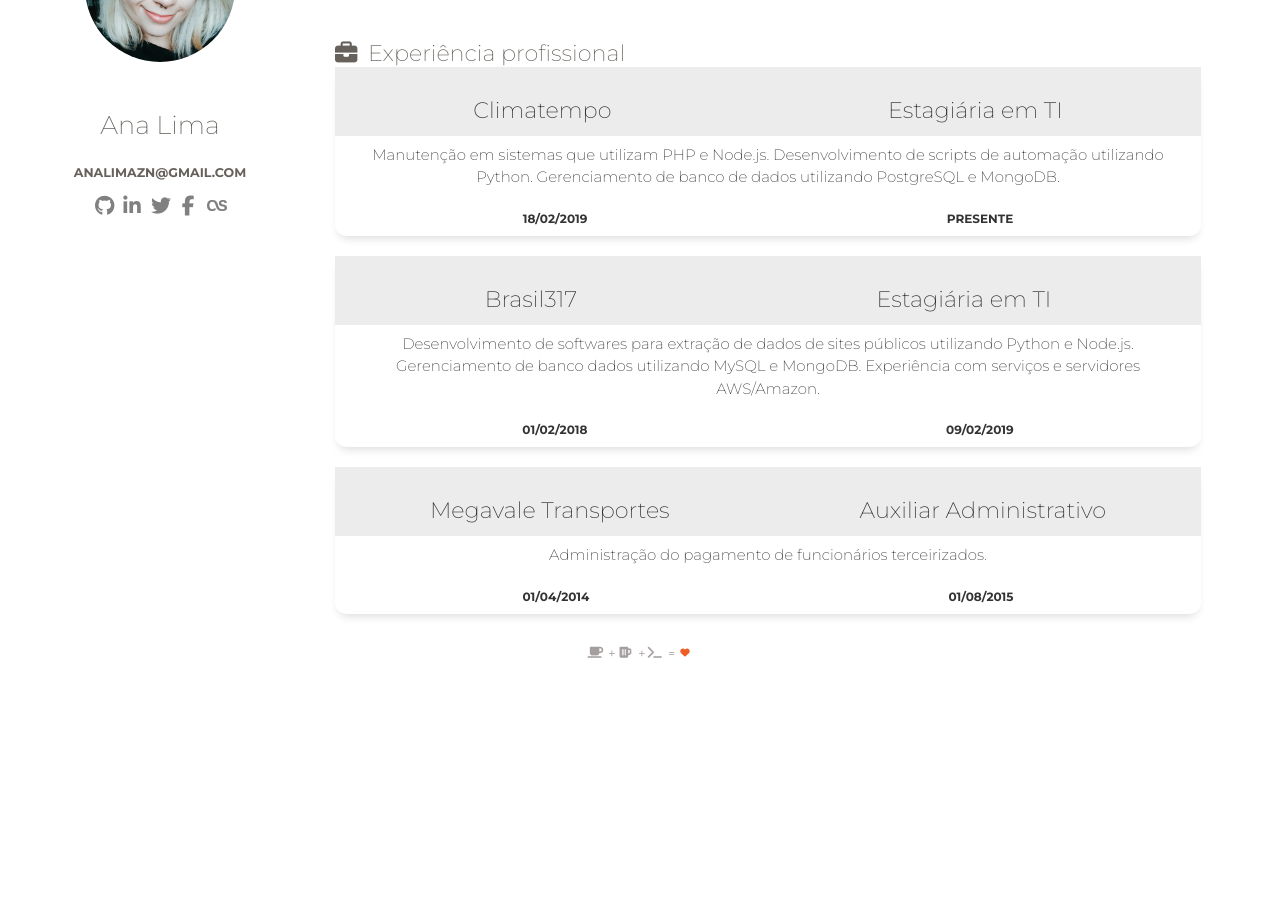
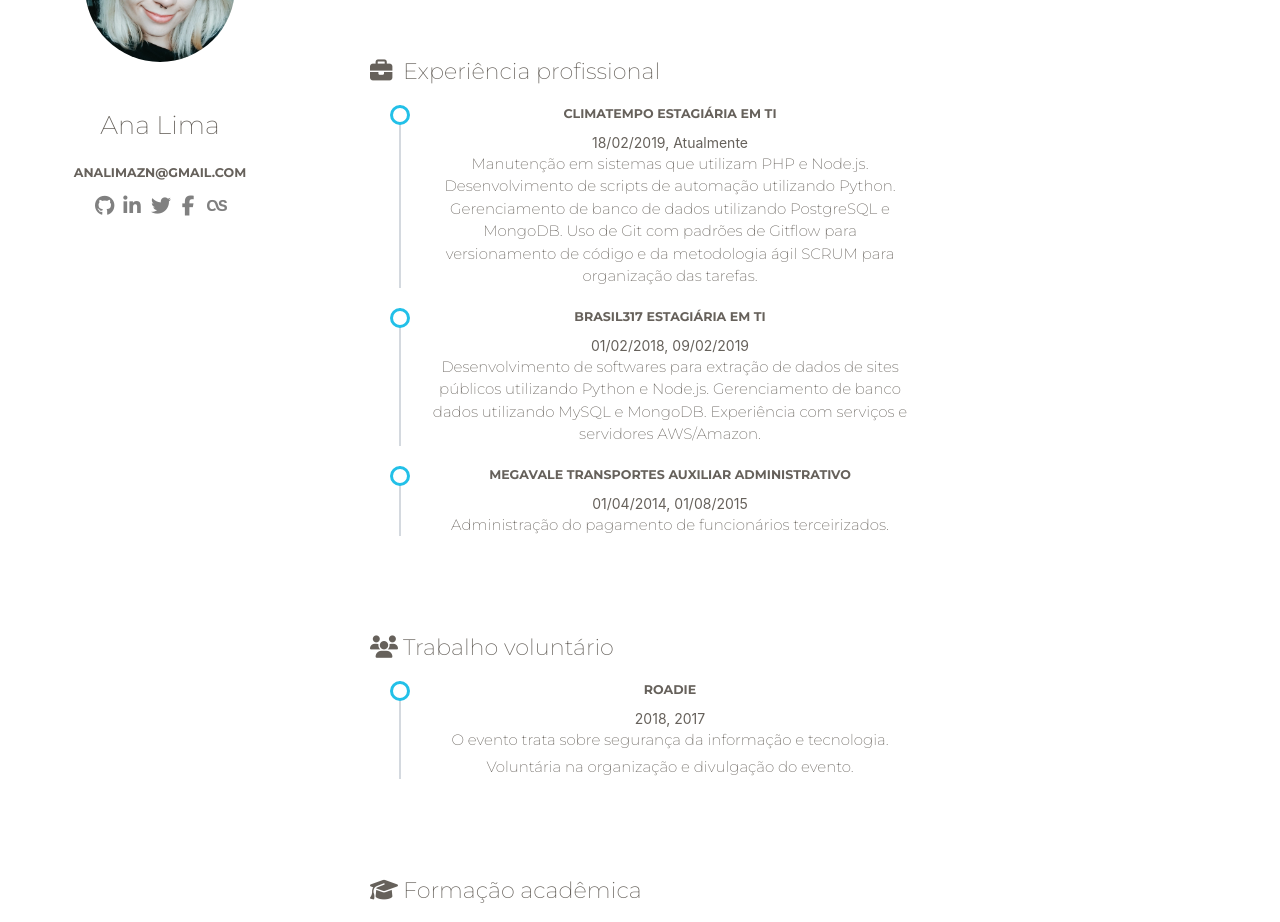
Before and after one commit to analimazn/about-me, a React (Create React App) app: page / in a window 1280 px wide. Shown: the part 220-1142 px from the top of the page. Before the commit the page ends 890 px from the top, so only its background shows below. Built offline with nearby package versions, Linux system fonts and the light colour scheme.

Commit message:
Added timeline and cards

```diff
--- /dev/null
+++ b/public/assets/css/timeline.css
@@ -0,0 +1,30 @@
+ul.timeline {
+    list-style-type: none;
+    position: relative;
+}
+ul.timeline:before {
+    content: ' ';
+    background: #d4d9df;
+    display: inline-block;
+    position: absolute;
+    left: 29px;
+    width: 2px;
+    height: 100%;
+    z-index: 400;
+}
+ul.timeline > li {
+    margin: 20px 0;
+    padding-left: 20px;
+}
+ul.timeline > li:before {
+    content: ' ';
+    background: white;
+    display: inline-block;
+    position: absolute;
+    border-radius: 50%;
+    border: 3px solid #22c0e8;
+    left: 20px;
+    width: 20px;
+    height: 20px;
+    z-index: 400;
+}
--- a/public/index.html
+++ b/public/index.html
@@ -30,6 +30,7 @@ The above copyright notice and this permission notice shall be included in all c
     <link href="https://maxcdn.bootstrapcdn.com/font-awesome/latest/css/font-awesome.min.css" rel="stylesheet">
     <!-- CSS Files -->
     <link href="../assets/css/bootstrap.min.css" rel="stylesheet" />
+    <link href="assets/css/timeline.css" rel="stylesheet" />
     <link href="../assets/css/paper-kit.css?v=2.2.0" rel="stylesheet" />
   </head>
 
--- a/src/components/profile-info.jsx
+++ b/src/components/profile-info.jsx
@@ -39,9 +39,17 @@ export class ProfileInfo extends React.Component {
     }
 
     return (
+      <div>
+        <ProfessionalExperience></ProfessionalExperience>
+        <VolunteerWork></VolunteerWork>
+        <AcademicJourney></AcademicJourney>
+        <Languages></Languages>
+      </div>
+    )
+    /*return (
       <div className="container" style={ divStyle }>
         <ProfessionalExperience></ProfessionalExperience>
       </div>
-    )
+    )*/
   }
 }
--- a/src/config/informations_ptBR.json
+++ b/src/config/informations_ptBR.json
@@ -44,9 +44,9 @@
       {
         "company": "Climatempo",
         "occupation": "Estagiária em TI",
-        "worksWith": "Manutenção em sistemas que utilizam PHP e Node.js. Desenvolvimento de scripts de automação utilizando Python. Gerenciamento de banco de dados utilizando PostgreSQL e MongoDB.",
+        "worksWith": "Manutenção em sistemas que utilizam PHP e Node.js. Desenvolvimento de scripts de automação utilizando Python. Gerenciamento de banco de dados utilizando PostgreSQL e MongoDB. Uso de Git com padrões de Gitflow para versionamento de código e da metodologia ágil SCRUM para organização das tarefas.",
         "dateBegin": "18/02/2019",
-        "dateEnd": "Presente"
+        "dateEnd": "Atualmente"
       },
       {
         "company": "Brasil317",
@@ -70,8 +70,8 @@
     "key": "volunteerWork",
     "all": [
       {
-        "organization": "Flipside",
         "event": "Roadsec",
+        "occupation": "Roadie",
         "about": "O evento trata sobre segurança da informação e tecnologia.",
         "worksWith": "Voluntária na organização e divulgação do evento.",
         "years": "2018, 2017"
@@ -116,10 +116,23 @@
     "all": [
       {
         "idiom": "Inglês",
-        "lecture": 90,
-        "writer": 60,
-        "conversation": 50,
-        "listening": 50
+        "data": [
+          {
+            "icon": "fa fa-book",
+            "title": "Leitura",
+            "percentage": 90
+          },
+          {
+            "icon": "fas fa-marker",
+            "title": "Escrita",
+            "percentage": 60
+          },
+          {
+            "icon": "fa fa-comments",
+            "title": "Conversação",
+            "percentage": 50
+          }
+        ]
       }
     ]
   },
--- a/src/views/AcademicJourney.jsx
+++ b/src/views/AcademicJourney.jsx
@@ -1,13 +1,43 @@
 import React from 'react'
+import Informations from '../config/informations_ptBR.json'
+
 
 export class AcademicJourney extends React.Component {
   render() {
+    const iconStyle = {
+      marginRight: 15
+    }
+
+    const academicJourney = Informations.academicJourney.all.map((value, index) => {
+      return (
+        <ul className="timeline" key={ index }>
+          <li>
+            <h6>{ value.school }</h6>
+            <strong>{ value.dateBegin }, { value.dateEnd }</strong>
+            <p> { value.course }</p>
+          </li>
+        </ul>
+      )
+    })
+
     return (
-      <div className="container" style={{backgroundColor: 'yellow'}}>
-        <p>{ this.props.school }</p>
-        <p>{ this.props.course }</p>
-        <p>{ this.props.dateBegin }</p>
-        <p>{ this.props.dateEnd }</p>
+      <div className="container mt-5 mb-5">
+        <div className="row">
+          <div className="col-md-6 offset-md-3">
+            <div
+              className="d-flex justify-content-start"
+            >
+              <h4>
+                <i
+                  className={ Informations.academicJourney.icon }
+                  style={ iconStyle }
+                />
+                {Informations.academicJourney.title}
+              </h4>
+            </div>
+            { academicJourney }
+          </div>
+        </div>
       </div>
     )
   }
--- a/src/views/Languages.jsx
+++ b/src/views/Languages.jsx
@@ -1,14 +1,61 @@
 import React from 'react'
+import { ProgressBar } from 'react-bootstrap';
+import Informations from '../config/informations_ptBR.json'
+
 
 export class Languages extends React.Component {
   render() {
+    const iconStyle = {
+      marginRight: 15
+    }
+
+    const languagesData = Informations.languages.all.map(val => {
+      const data = val.data.map((data, index) => {
+        return (
+          <div key={ index }>
+            <div className="card border-light mb-3">
+              <div className="card-header">
+                <h6>{ data.title }</h6>
+              </div>
+              <div className="card-body d-flex flex-row justify-content-start">
+              </div>
+              <ProgressBar animated now={45} />
+            </div>
+          </div>
+        )
+      })
+      return data
+    })
+
+    const languages = Informations.languages.all.map((value, index) => {
+      return (
+        <div className="d-flex flex-row">
+          <div className="" key={ index }>
+            <h3>{ value.idiom }</h3>
+            <p>{ languagesData }</p>
+          </div>
+        </div>
+      )
+    })
+
     return (
-      <div className="container" style={{backgroundColor: 'yellow'}}>
-        <p>{ this.props.idiom }</p>
-        <p>{ this.props.lecture }</p>
-        <p>{ this.props.writer }</p>
-        <p>{ this.props.conversation }</p>
-        <p>{ this.props.listening }</p>
+      <div className="container mt-5 mb-5">
+        <div className="column">
+          <div className="col-md-6 offset-md-3">
+            <div
+              className="d-flex justify-content-start"
+            >
+              <h4>
+                <i
+                  className={ Informations.languages.icon }
+                  style={ iconStyle }
+                />
+                {Informations.languages.title}
+              </h4>
+            </div>
+            { languages }
+          </div>
+        </div>
       </div>
     )
   }
--- a/src/views/ProfessionalExperience.jsx
+++ b/src/views/ProfessionalExperience.jsx
@@ -10,31 +10,22 @@ export class ProfessionalExperience extends React.Component {
 
     const professionExperience = Informations.professionalExperience.all.map((value, index) => {
       return (
-        <div className="card" key={ index }>
-          <div
-            className="d-flex justify-content-around"
-            style={{ backgroundColor: '#ececec'}}
-          >
-            <h4 className="card-title">{ value.company }</h4>
-            <h4>{ value.occupation }</h4>
-          </div>
-          <div className="d-flex justify-content-center p-2">
+        <ul className="timeline" key={ index }>
+          <li>
+            <h6>{ value.company } { value.occupation }</h6>
+            <strong>{ value.dateBegin }, { value.dateEnd }</strong>
             <p>{ value.worksWith }</p>
-          </div>
-          <div className="d-flex justify-content-around p-2">
-            <h6>{ value.dateBegin }</h6>
-            <h6>{ value.dateEnd }</h6>
-          </div>
-        </div>
+          </li>
+        </ul>
       )
     })
 
     return (
-      <div className="d-flex flex-row">
-        <div className="d-flex flex-column">
+      <div className="container mt-5 mb-5">
+        <div className="row">
+          <div className="col-md-6 offset-md-3">
             <div
               className="d-flex justify-content-start"
-            key={ Informations.professionalExperience.key }
             >
               <h4>
                 <i
@@ -47,6 +38,7 @@ export class ProfessionalExperience extends React.Component {
             { professionExperience }
           </div>
         </div>
+      </div>
     )
   }
 }
--- a/src/views/VolunteerWork.jsx
+++ b/src/views/VolunteerWork.jsx
@@ -1,14 +1,44 @@
 import React from 'react'
+import Informations from '../config/informations_ptBR.json'
+
 
 export class VolunteerWork extends React.Component {
   render() {
+    const iconStyle = {
+      marginRight: 15
+    }
+
+    const volunteerWork = Informations.volunteerWork.all.map((value, index) => {
+      return (
+        <ul className="timeline" key={ index }>
+          <li>
+            <h6>{ value.organization } { value.occupation }</h6>
+            <strong>{ value.years }</strong>
+            <p>{ value.about }</p>
+            <p>{ value.worksWith }</p>
+          </li>
+        </ul>
+      )
+    })
+
     return (
-      <div className="container" style={{backgroundColor: 'yellow'}}>
-        <p>{ this.props.organization }</p>
-        <p>{ this.props.event }</p>
-        <p>{ this.props.about }</p>
-        <p>{ this.props.worksWith }</p>
-        <p>{ this.props.years }</p>
+      <div className="container mt-5 mb-5">
+        <div className="row">
+          <div className="col-md-6 offset-md-3">
+            <div
+              className="d-flex justify-content-start"
+            >
+              <h4>
+                <i
+                  className={ Informations.volunteerWork.icon }
+                  style={ iconStyle }
+                />
+                {Informations.volunteerWork.title}
+              </h4>
+            </div>
+            { volunteerWork }
+          </div>
+        </div>
       </div>
     )
   }
```
Also changed, not shown: package.json (+6 -4 lines), 1 other file (tests, documents, lock files or other folders). Lines whose indentation alone changed are shown as unchanged.
